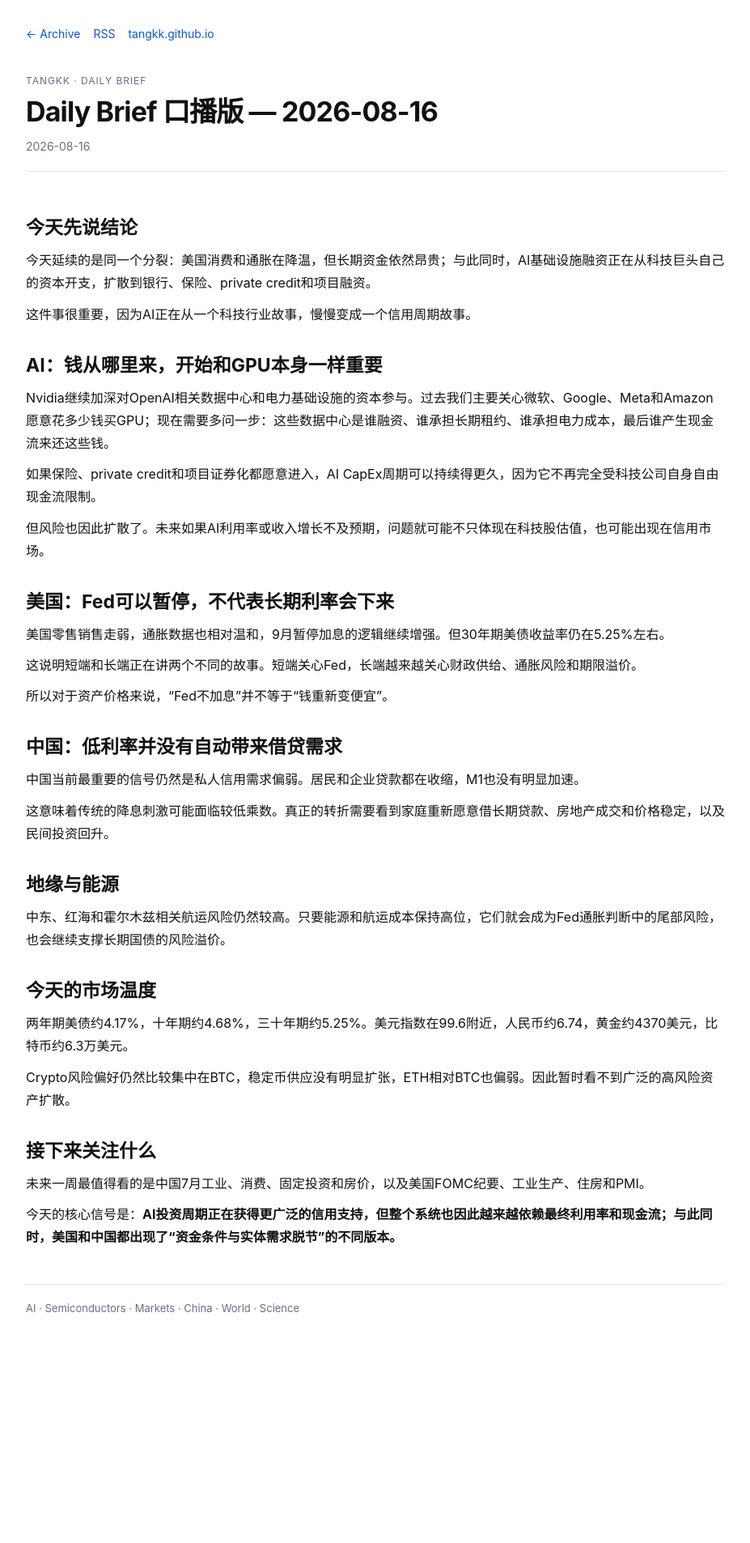
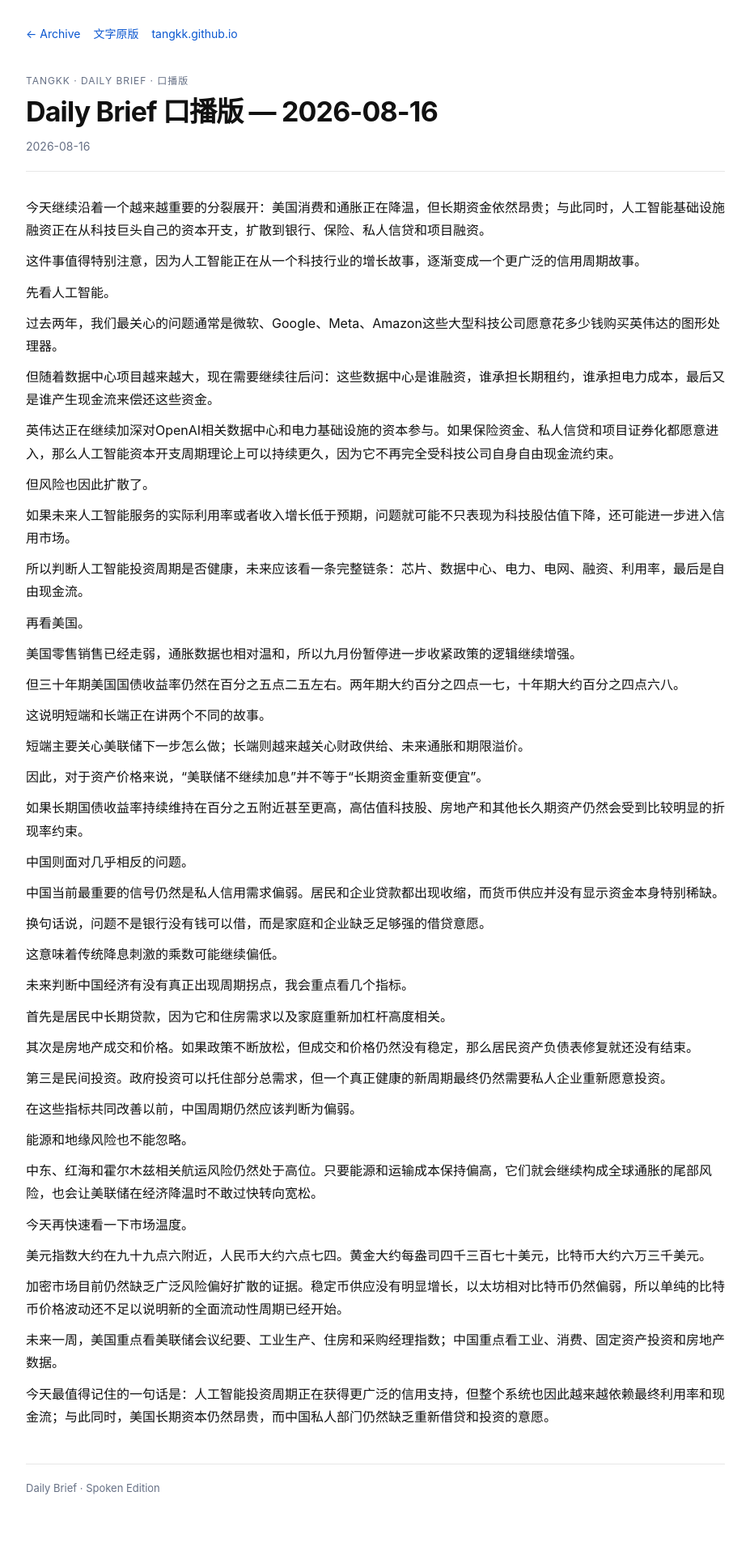
Before and after one commit to tangkk/daily_brief, a Jekyll site: the page built from spoken/2026-08-16.md, in a window 1280 px wide. Shown: the whole page at 81% size, without its empty margins (176-1103 px from the left). Built offline with Jekyll 4.4.1, drawn with Linux system fonts in a browser that asks for light colours; before the commit the page ends 1683 px from its top, so only the background shows below that.

Commit message:
Rewrite Aug 16 spoken brief to current podcast style

```diff
--- a/spoken/2026-08-16.md
+++ b/spoken/2026-08-16.md
@@ -1,50 +1,70 @@
 ---
-layout: daily_brief
+layout: spoken_brief
 title: "Daily Brief 口播版 — 2026-08-16"
 date: 2026-08-16 08:00:00 +0800
 permalink: /spoken/2026-08-16/
 ---
 
-## 今天先说结论
+今天继续沿着一个越来越重要的分裂展开：美国消费和通胀正在降温，但长期资金依然昂贵；与此同时，人工智能基础设施融资正在从科技巨头自己的资本开支，扩散到银行、保险、私人信贷和项目融资。
 
-今天延续的是同一个分裂：美国消费和通胀在降温，但长期资金依然昂贵；与此同时，AI基础设施融资正在从科技巨头自己的资本开支，扩散到银行、保险、private credit和项目融资。
+这件事值得特别注意，因为人工智能正在从一个科技行业的增长故事，逐渐变成一个更广泛的信用周期故事。
 
-这件事很重要，因为AI正在从一个科技行业故事，慢慢变成一个信用周期故事。
+先看人工智能。
 
-## AI：钱从哪里来，开始和GPU本身一样重要
+过去两年，我们最关心的问题通常是微软、Google、Meta、Amazon这些大型科技公司愿意花多少钱购买英伟达的图形处理器。
 
-Nvidia继续加深对OpenAI相关数据中心和电力基础设施的资本参与。过去我们主要关心微软、Google、Meta和Amazon愿意花多少钱买GPU；现在需要多问一步：这些数据中心是谁融资、谁承担长期租约、谁承担电力成本，最后谁产生现金流来还这些钱。
+但随着数据中心项目越来越大，现在需要继续往后问：这些数据中心是谁融资，谁承担长期租约，谁承担电力成本，最后又是谁产生现金流来偿还这些资金。
 
-如果保险、private credit和项目证券化都愿意进入，AI CapEx周期可以持续得更久，因为它不再完全受科技公司自身自由现金流限制。
+英伟达正在继续加深对OpenAI相关数据中心和电力基础设施的资本参与。如果保险资金、私人信贷和项目证券化都愿意进入，那么人工智能资本开支周期理论上可以持续更久，因为它不再完全受科技公司自身自由现金流约束。
 
-但风险也因此扩散了。未来如果AI利用率或收入增长不及预期，问题就可能不只体现在科技股估值，也可能出现在信用市场。
+但风险也因此扩散了。
 
-## 美国：Fed可以暂停，不代表长期利率会下来
+如果未来人工智能服务的实际利用率或者收入增长低于预期，问题就可能不只表现为科技股估值下降，还可能进一步进入信用市场。
 
-美国零售销售走弱，通胀数据也相对温和，9月暂停加息的逻辑继续增强。但30年期美债收益率仍在5.25%左右。
+所以判断人工智能投资周期是否健康，未来应该看一条完整链条：芯片、数据中心、电力、电网、融资、利用率，最后是自由现金流。
 
-这说明短端和长端正在讲两个不同的故事。短端关心Fed，长端越来越关心财政供给、通胀风险和期限溢价。
+再看美国。
 
-所以对于资产价格来说，“Fed不加息”并不等于“钱重新变便宜”。
+美国零售销售已经走弱，通胀数据也相对温和，所以九月份暂停进一步收紧政策的逻辑继续增强。
 
-## 中国：低利率并没有自动带来借贷需求
+但三十年期美国国债收益率仍然在百分之五点二五左右。两年期大约百分之四点一七，十年期大约百分之四点六八。
 
-中国当前最重要的信号仍然是私人信用需求偏弱。居民和企业贷款都在收缩，M1也没有明显加速。
+这说明短端和长端正在讲两个不同的故事。
 
-这意味着传统的降息刺激可能面临较低乘数。真正的转折需要看到家庭重新愿意借长期贷款、房地产成交和价格稳定，以及民间投资回升。
+短端主要关心美联储下一步怎么做；长端则越来越关心财政供给、未来通胀和期限溢价。
 
-## 地缘与能源
+因此，对于资产价格来说，“美联储不继续加息”并不等于“长期资金重新变便宜”。
 
-中东、红海和霍尔木兹相关航运风险仍然较高。只要能源和航运成本保持高位，它们就会成为Fed通胀判断中的尾部风险，也会继续支撑长期国债的风险溢价。
+如果长期国债收益率持续维持在百分之五附近甚至更高，高估值科技股、房地产和其他长久期资产仍然会受到比较明显的折现率约束。
 
-## 今天的市场温度
+中国则面对几乎相反的问题。
 
-两年期美债约4.17%，十年期约4.68%，三十年期约5.25%。美元指数在99.6附近，人民币约6.74，黄金约4370美元，比特币约6.3万美元。
+中国当前最重要的信号仍然是私人信用需求偏弱。居民和企业贷款都出现收缩，而货币供应并没有显示资金本身特别稀缺。
 
-Crypto风险偏好仍然比较集中在BTC，稳定币供应没有明显扩张，ETH相对BTC也偏弱。因此暂时看不到广泛的高风险资产扩散。
+换句话说，问题不是银行没有钱可以借，而是家庭和企业缺乏足够强的借贷意愿。
 
-## 接下来关注什么
+这意味着传统降息刺激的乘数可能继续偏低。
 
-未来一周最值得看的是中国7月工业、消费、固定投资和房价，以及美国FOMC纪要、工业生产、住房和PMI。
+未来判断中国经济有没有真正出现周期拐点，我会重点看几个指标。
 
-今天的核心信号是：**AI投资周期正在获得更广泛的信用支持，但整个系统也因此越来越依赖最终利用率和现金流；与此同时，美国和中国都出现了“资金条件与实体需求脱节”的不同版本。**
+首先是居民中长期贷款，因为它和住房需求以及家庭重新加杠杆高度相关。
+
+其次是房地产成交和价格。如果政策不断放松，但成交和价格仍然没有稳定，那么居民资产负债表修复就还没有结束。
+
+第三是民间投资。政府投资可以托住部分总需求，但一个真正健康的新周期最终仍然需要私人企业重新愿意投资。
+
+在这些指标共同改善以前，中国周期仍然应该判断为偏弱。
+
+能源和地缘风险也不能忽略。
+
+中东、红海和霍尔木兹相关航运风险仍然处于高位。只要能源和运输成本保持偏高，它们就会继续构成全球通胀的尾部风险，也会让美联储在经济降温时不敢过快转向宽松。
+
+今天再快速看一下市场温度。
+
+美元指数大约在九十九点六附近，人民币大约六点七四。黄金大约每盎司四千三百七十美元，比特币大约六万三千美元。
+
+加密市场目前仍然缺乏广泛风险偏好扩散的证据。稳定币供应没有明显增长，以太坊相对比特币仍然偏弱，所以单纯的比特币价格波动还不足以说明新的全面流动性周期已经开始。
+
+未来一周，美国重点看美联储会议纪要、工业生产、住房和采购经理指数；中国重点看工业、消费、固定资产投资和房地产数据。
+
+今天最值得记住的一句话是：人工智能投资周期正在获得更广泛的信用支持，但整个系统也因此越来越依赖最终利用率和现金流；与此同时，美国长期资本仍然昂贵，而中国私人部门仍然缺乏重新借贷和投资的意愿。
```
